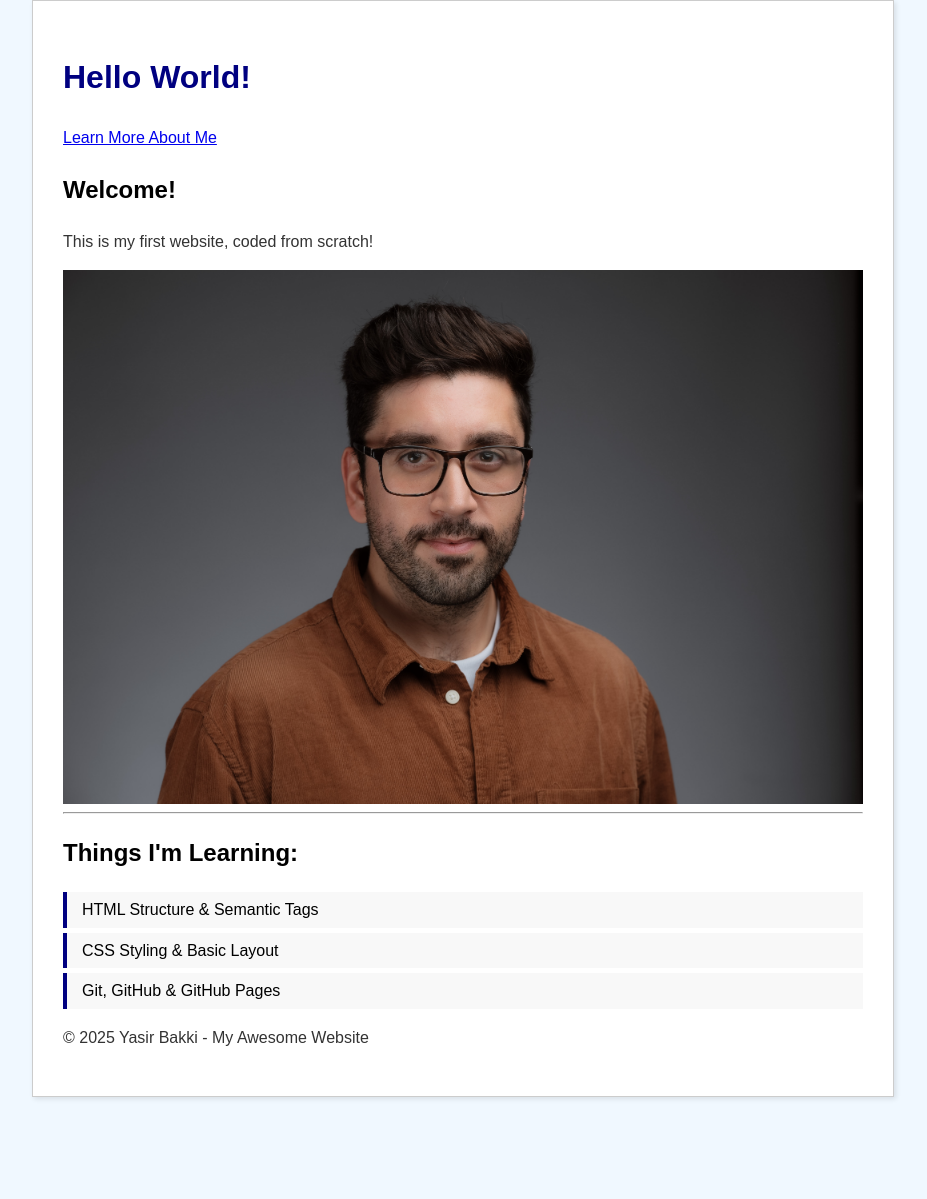
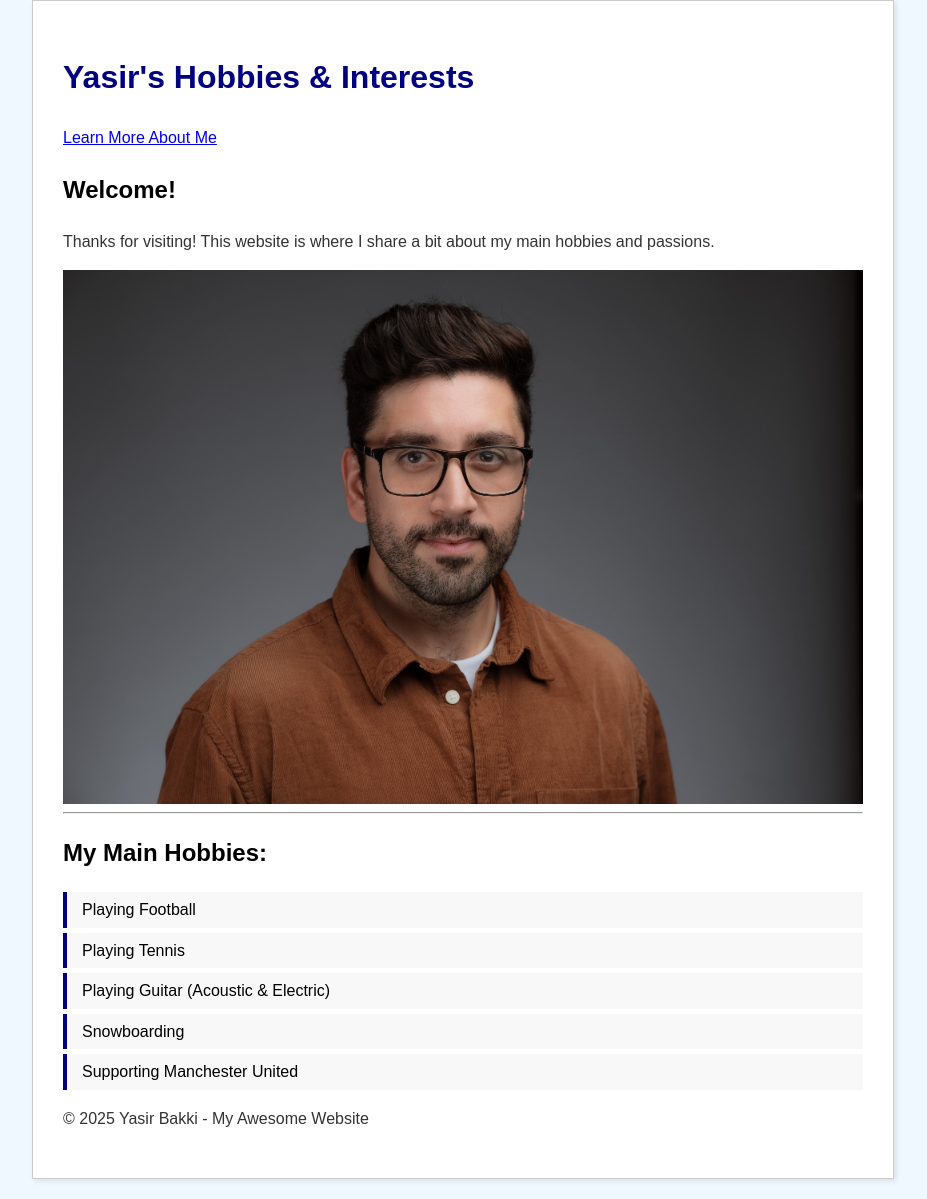
Before and after one commit to Yasir94-coder/my-first-website, a plain HTML site: page index.html in a window 1280 px wide. Shown: the part 20-1219 px from the top of the page, without its empty margins (177-1104 px from the left). Before the commit the page ends 1137 px from the top, so only its background shows below. Drawn offline with Linux system fonts and the light colour scheme.

Commit message:
Update homepage content with hobby focus

```diff
--- a/index.html
+++ b/index.html
@@ -7,7 +7,7 @@
 <body>
     <div class="container">
         <header>
-            <h1>Hello World!</h1>
+            <h1>Yasir's Hobbies & Interests</h1>
             <nav>
                 <p><a href="about.html">Learn More About Me</a></p>
             </nav>
@@ -16,16 +16,20 @@
         <main>
             <section>
                 <h2>Welcome!</h2>
-                <p>This is my first website, coded from scratch!</p>
+                <p>Thanks for visiting! This website is where I share a bit about my main hobbies and passions.</p>
                 <img src="images/2024-09-05_Convene_030.jpg" alt="My headshot">
             </section>
 
-            <hr> <section>
-                <h2>Things I'm Learning:</h2>
+            <hr>
+
+            <section>
+                <h2>My Main Hobbies:</h2>
                 <ul>
-                    <li>HTML Structure & Semantic Tags</li>
-                    <li>CSS Styling & Basic Layout</li>
-                    <li>Git, GitHub & GitHub Pages</li>
+                    <li>Playing Football</li>
+                    <li>Playing Tennis</li>
+                    <li>Playing Guitar (Acoustic & Electric)</li>
+                    <li>Snowboarding</li>
+                    <li>Supporting Manchester United</li>
                 </ul>
             </section>
         </main>
```
